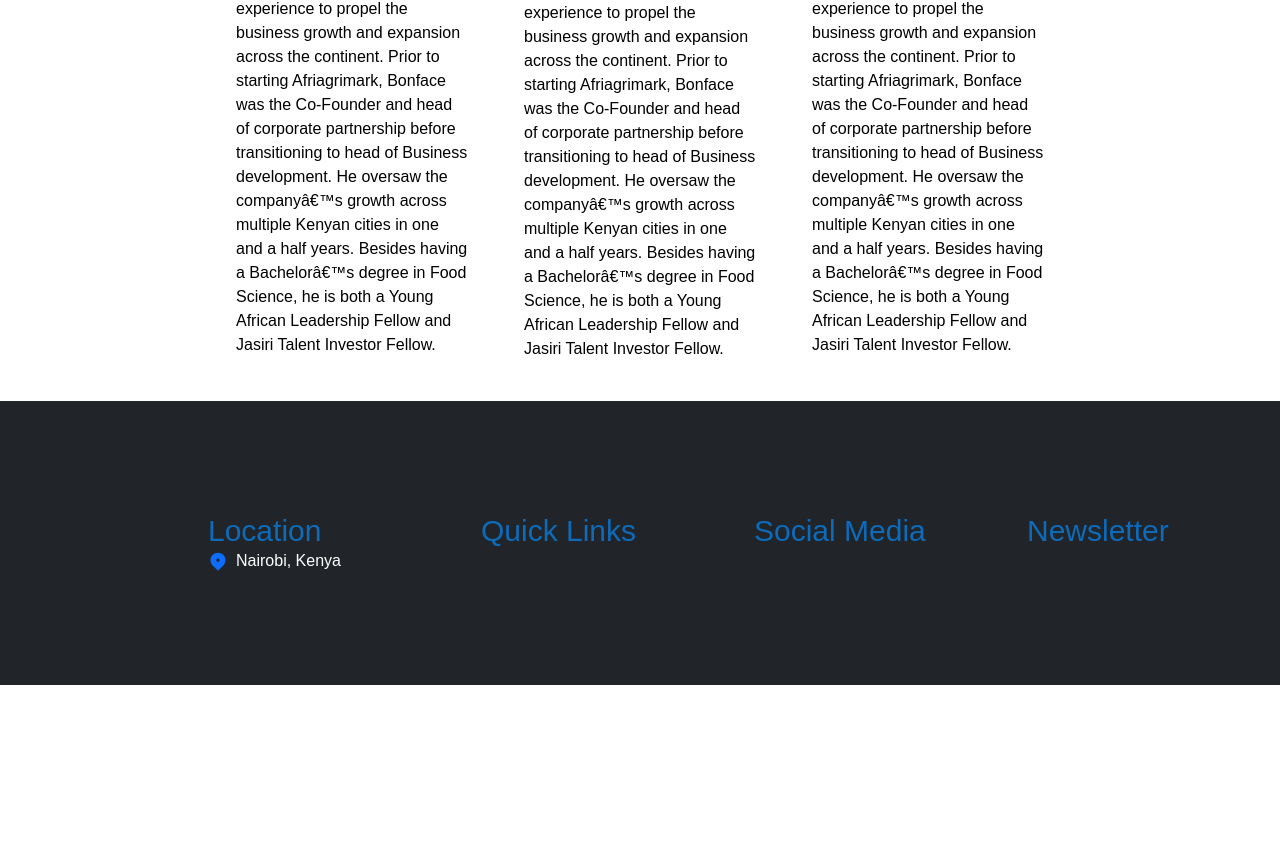
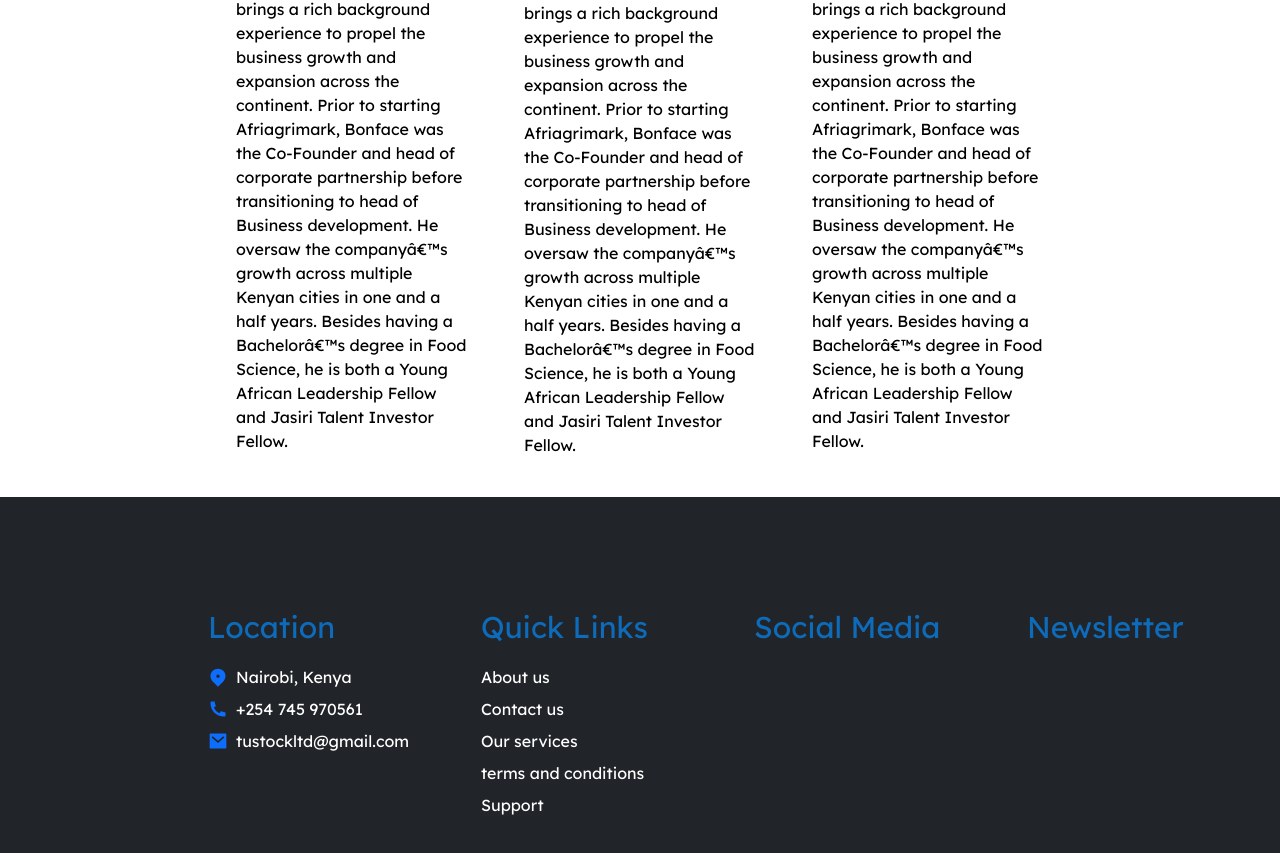
Before and after one commit to Tustock-Dev/Tustock, a website: page team.html in a window 1280 px wide. Shown: the part 1383-2236 px from the top of the page. Before the commit the page ends 2068 px from the top, so only its background shows below. Drawn offline with nearby package versions, Linux system fonts and the light colour scheme; files whose address does not match are found by name.

Commit message:
added tailwind files

```diff
--- /dev/null
+++ b/input.css
@@ -0,0 +1,3 @@
+@tailwind base;
+@tailwind components;
+@tailwind utilities;
--- /dev/null
+++ b/package.json
@@ -0,0 +1,5 @@
+{
+	"devDependencies": {
+		"tailwindcss": "^3.3.3"
+	}
+}
--- a/tailwind.config.js
+++ b/tailwind.config.js
@@ -0,0 +1,8 @@
+/** @type {import('tailwindcss').Config} */
+module.exports = {
+    content: ["./coparteners.html", "./team.html", "./profile.html", "./investors.html"],
+    theme: {
+        extend: {},
+    },
+    plugins: [],
+};
--- a/team.html
+++ b/team.html
@@ -15,9 +15,11 @@
 		<!-- custom stylesheet -->
 		<link rel="stylesheet" href="./team.css" />
 		<link rel="stylesheet" href="./navbar.css" />
+		<link rel="stylesheet" href="./output.css" />
+		<link rel="stylesheet" href="./style.css">
 
 		<!-- Tailwind cdn -->
-		<script src="https://cdn.tailwindcss.com"></script>
+		<!-- <script src="https://cdn.tailwindcss.com"></script> -->
 	</head>
 	<body>
 		<!-- Navigation bar -->
@@ -197,9 +199,17 @@
 					<h2 class="text-3xl" style="color: rgb(13, 107, 186)">
 						Location
 					</h2>
-					<div class="flex gap-2">
+					<div class="flex gap-2 mt-5">
 						<img class="w-5" src="./images//icons/map-pin-2-fill.svg" alt="">
 						<p class="text-white">Nairobi, Kenya</p>
+					</div>
+					<div class="flex gap-2 mt-2">
+						<img class="w-5" src="./images//icons/phone-fill.svg" alt="">
+						<p class="text-white">+254 745 970561</p>
+					</div>
+					<div class="flex gap-2 mt-2">
+						<img class="w-5" src="./images//icons/mail-fill.svg" alt="">
+						<p class="text-white">tustockltd@gmail.com</p>
 					</div>
 				</div>
 				<!-- col 2 -->
@@ -207,6 +217,21 @@
 					<h2 class="text-3xl" style="color: rgb(13, 107, 186)">
 						Quick Links
 					</h2>
+					<div class="flex gap-2 mt-5">
+						<p class="text-white">About us</p>
+					</div>
+					<div class="flex gap-2 mt-2">
+						<p class="text-white">Contact us</p>
+					</div>
+					<div class="flex gap-2 mt-2">
+						<p class="text-white">Our services</p>
+					</div>
+					<div class="flex gap-2 mt-2">
+						<p class="text-white">terms and conditions</p>
+					</div>
+					<div class="flex gap-2 mt-2">
+						<p class="text-white">Support</p>
+					</div>
 				</div>
 				<!-- col 3 -->
 				<div class="">
```
Also changed, not shown: images/icons/mail-fill.svg (added), images/icons/phone-fill.svg (added), output.css (added), pnpm-lock.yaml (added).
